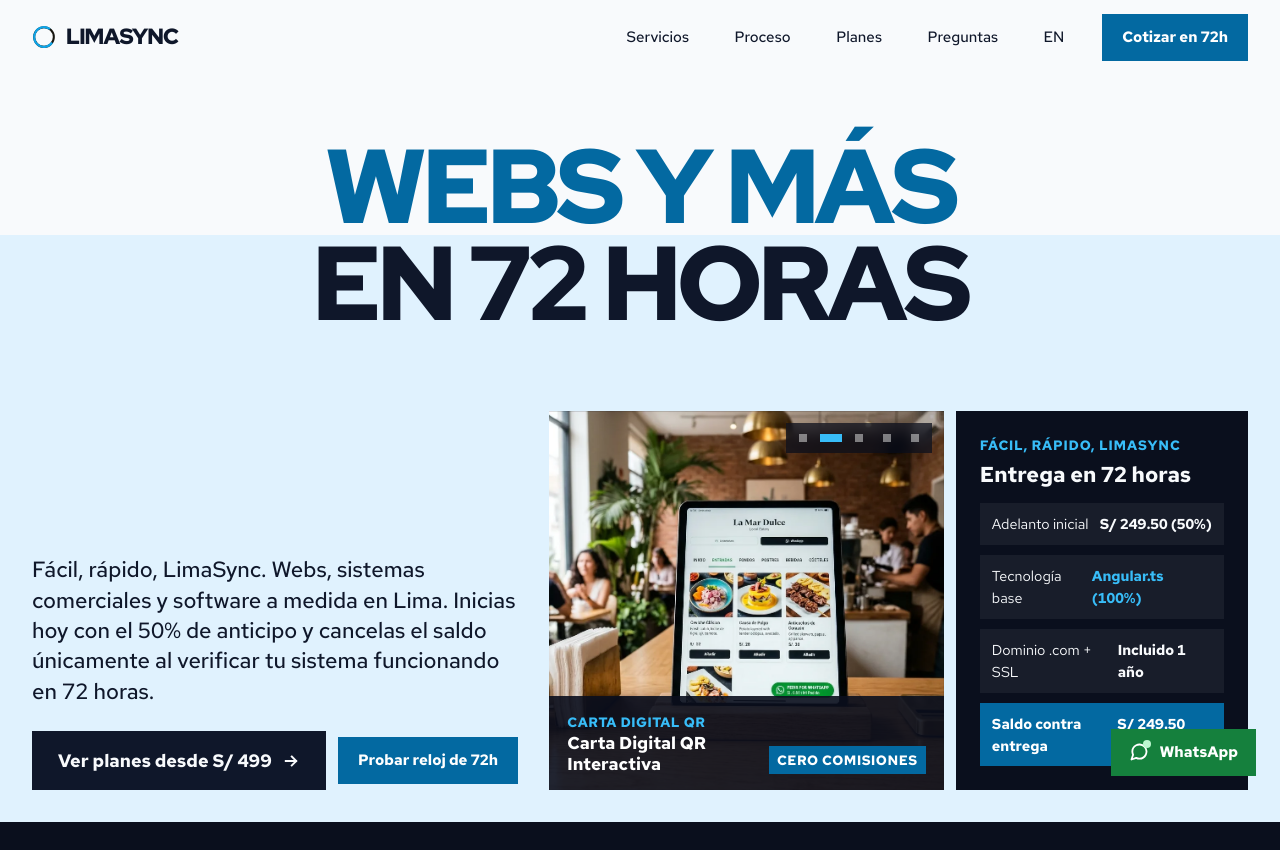
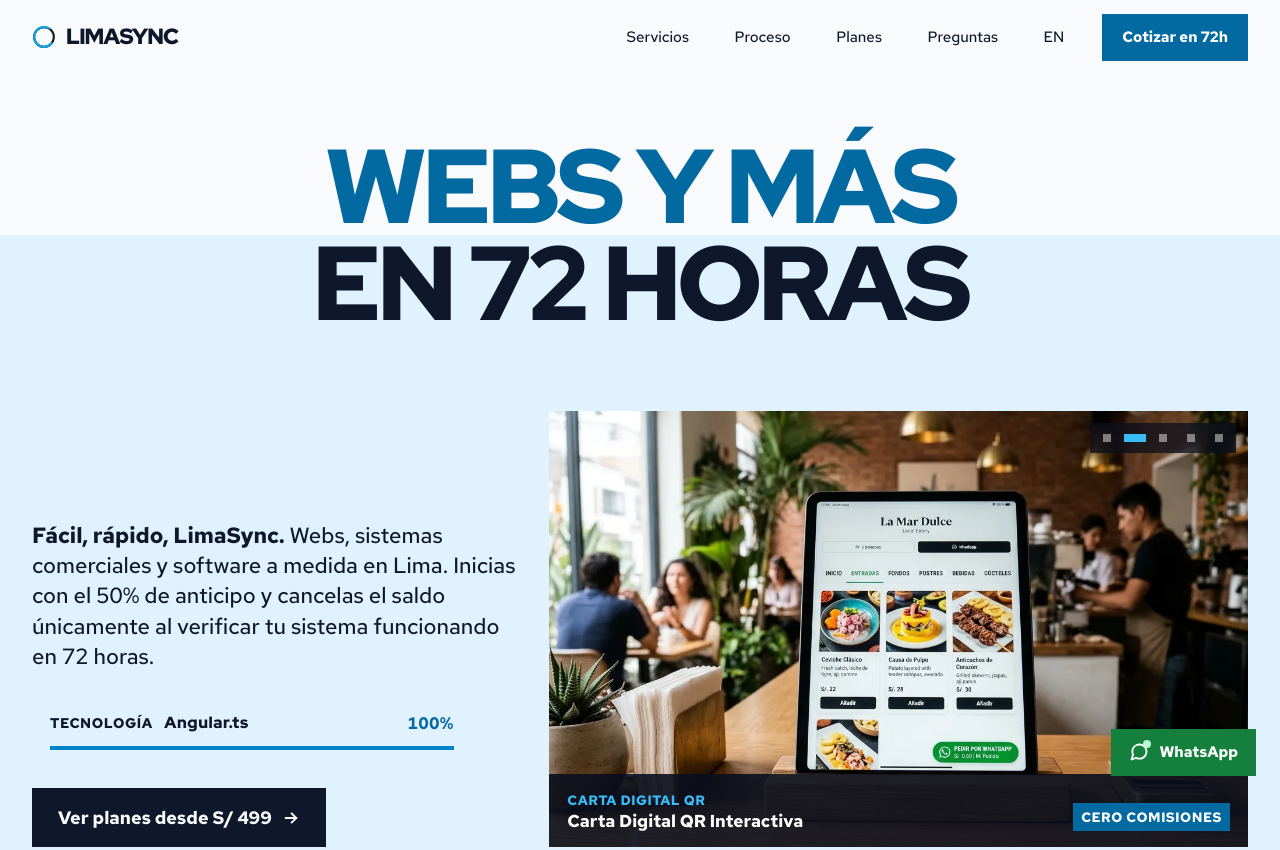
Before and after one commit to paulollito29-sketch/limasync-solutions, an Astro site: page / in a window 1280 px wide. Shown: the top 850 px of the page. Built offline with nearby package versions, Linux system fonts and the light colour scheme; Astro itself is replaced by a stand-in of ours.

Commit message:
refactor(hero): declutter hero components, keep clean Angular.ts indicator, single CTA, 100/100 Lighthouse

```diff
--- a/src/components/MinimalHero.tsx
+++ b/src/components/MinimalHero.tsx
@@ -100,10 +100,23 @@
         <div className="hero-deck-grid">
           <div className="hero-lead-col">
             <p className="hero-lead-text">
+              <strong>{isEs ? "Fácil, rápido, LimaSync." : "Easy, fast, LimaSync."}</strong>{" "}
               {isEs
-                ? "Fácil, rápido, LimaSync. Webs, sistemas comerciales y software a medida en Lima. Inicias hoy con el 50% de anticipo y cancelas el saldo únicamente al verificar tu sistema funcionando en 72 horas."
-                : "Easy, fast, LimaSync. Websites, commercial systems, and custom software in Lima. Start today with a 50% deposit and pay the balance upon verified delivery in 72 hours."}
+                ? "Webs, sistemas comerciales y software a medida en Lima. Inicias con el 50% de anticipo y cancelas el saldo únicamente al verificar tu sistema funcionando en 72 horas."
+                : "Websites, commercial systems, and custom software in Lima. Start with a 50% deposit and pay the balance upon verified delivery in 72 hours."}
             </p>
+
+            <div className="hero-tech-indicator" aria-label="Tecnología 100% Angular.ts">
+              <div className="hero-tech-info">
+                <span className="hero-tech-label">
+                  {isEs ? "TECNOLOGÍA" : "TECHNOLOGY"} <strong>Angular.ts</strong>
+                </span>
+                <span className="hero-tech-val">100%</span>
+              </div>
+              <div className="hero-tech-bar">
+                <div className="hero-tech-bar-fill" />
+              </div>
+            </div>
 
             <div className="hero-cta-row">
               <a href={isEs ? "#precios" : "#pricing"} className="btn-dark">
@@ -119,14 +132,11 @@
                   />
                 </svg>
               </a>
-              <a href={isEs ? "#proceso" : "#process"} className="btn-action">
-                <span>{isEs ? "Probar reloj de 72h" : "Test 72h clock"}</span>
-              </a>
             </div>
           </div>
 
           <div className="hero-media-col">
-            {/* 3D Flip Image Showcase (Perspective rotation, steady container) */}
+            {/* Showcase Visual */}
             <div
               className="hero-photo-wrap"
               onMouseEnter={() => setIsPaused(true)}
@@ -302,90 +312,6 @@
                 ))}
               </div>
             </div>
-
-            {/* Contract Guarantee Tile */}
-            <div
-              data-ui="true"
-              style={{
-                backgroundColor: "var(--field-4)",
-                color: "var(--field-4-ink)",
-                padding: "24px",
-                display: "flex",
-                flexDirection: "column",
-                justifyContent: "space-between",
-                gap: "16px",
-              }}
-            >
-              <div>
-                <div
-                  style={{
-                    fontSize: "0.85rem",
-                    fontWeight: 700,
-                    color: "#38bdf8",
-                    marginBottom: "8px",
-                    letterSpacing: "0.06em",
-                  }}
-                >
-                  {isEs ? "FÁCIL, RÁPIDO, LIMASYNC" : "EASY, FAST, LIMASYNC"}
-                </div>
-                <div style={{ fontSize: "1.35rem", fontWeight: 900, lineHeight: 1.1 }}>
-                  {isEs ? "Entrega en 72 horas" : "72-hour delivery"}
-                </div>
-              </div>
-
-              <div style={{ display: "flex", flexDirection: "column", gap: "10px" }}>
-                <div
-                  style={{
-                    display: "flex",
-                    justifyContent: "space-between",
-                    backgroundColor: "rgba(255, 255, 255, 0.06)",
-                    padding: "10px 12px",
-                    fontSize: "0.9rem",
-                  }}
-                >
-                  <span>{isEs ? "Adelanto inicial" : "Initial deposit"}</span>
-                  <strong>S/ 249.50 (50%)</strong>
-                </div>
-                <div
-                  style={{
-                    display: "flex",
-                    justifyContent: "space-between",
-                    backgroundColor: "rgba(255, 255, 255, 0.06)",
-                    padding: "10px 12px",
-                    fontSize: "0.9rem",
-                  }}
-                >
-                  <span>{isEs ? "Tecnología base" : "Base technology"}</span>
-                  <strong style={{ color: "#38bdf8" }}>Angular.ts (100%)</strong>
-                </div>
-                <div
-                  style={{
-                    display: "flex",
-                    justifyContent: "space-between",
-                    backgroundColor: "rgba(255, 255, 255, 0.06)",
-                    padding: "10px 12px",
-                    fontSize: "0.9rem",
-                  }}
-                >
-                  <span>{isEs ? "Dominio .com + SSL" : ".com Domain + SSL"}</span>
-                  <strong>{isEs ? "Incluido 1 año" : "Included 1 yr"}</strong>
-                </div>
-                <div
-                  style={{
-                    display: "flex",
-                    justifyContent: "space-between",
-                    backgroundColor: "var(--accent)",
-                    color: "var(--accent-ink)",
-                    padding: "10px 12px",
-                    fontSize: "0.9rem",
-                    fontWeight: 700,
-                  }}
-                >
-                  <span>{isEs ? "Saldo contra entrega" : "Balance on delivery"}</span>
-                  <strong>S/ 249.50 (50%)</strong>
-                </div>
-              </div>
-            </div>
           </div>
         </div>
       </div>
--- a/src/styles/global.css
+++ b/src/styles/global.css
@@ -348,10 +348,62 @@
 
 .hero-media-col {
   grid-column: 6 / 13;
-  display: grid;
-  grid-template-columns: 1.35fr 1fr;
-  gap: 12px;
-  align-items: stretch;
+  display: flex;
+  flex-direction: column;
+}
+
+.hero-tech-indicator {
+  display: flex;
+  flex-direction: column;
+  gap: 10px;
+  width: 100%;
+  max-width: 440px;
+  padding: 14px 18px;
+  background-color: #e0f2fe;
+}
+
+.hero-tech-info {
+  display: flex;
+  justify-content: space-between;
+  align-items: center;
+  font-family: var(--font-mono);
+  font-size: 0.88rem;
+  letter-spacing: 0.04em;
+}
+
+.hero-tech-label {
+  color: #0f172a;
+  font-weight: 800;
+  text-transform: uppercase;
+}
+
+.hero-tech-label strong {
+  color: #0f172a;
+  font-weight: 800;
+  text-transform: none;
+  margin-left: 8px;
+  font-family: var(--font-display);
+  font-size: 1rem;
+}
+
+.hero-tech-val {
+  color: #0369a1;
+  font-weight: 900;
+  font-size: 1.05rem;
+  font-family: var(--font-mono);
+}
+
+.hero-tech-bar {
+  width: 100%;
+  height: 4px;
+  background-color: rgba(2, 132, 199, 0.2);
+  overflow: hidden;
+}
+
+.hero-tech-bar-fill {
+  width: 100%;
+  height: 100%;
+  background-color: #0284c7;
 }
 
 .hero-photo-wrap {
```
